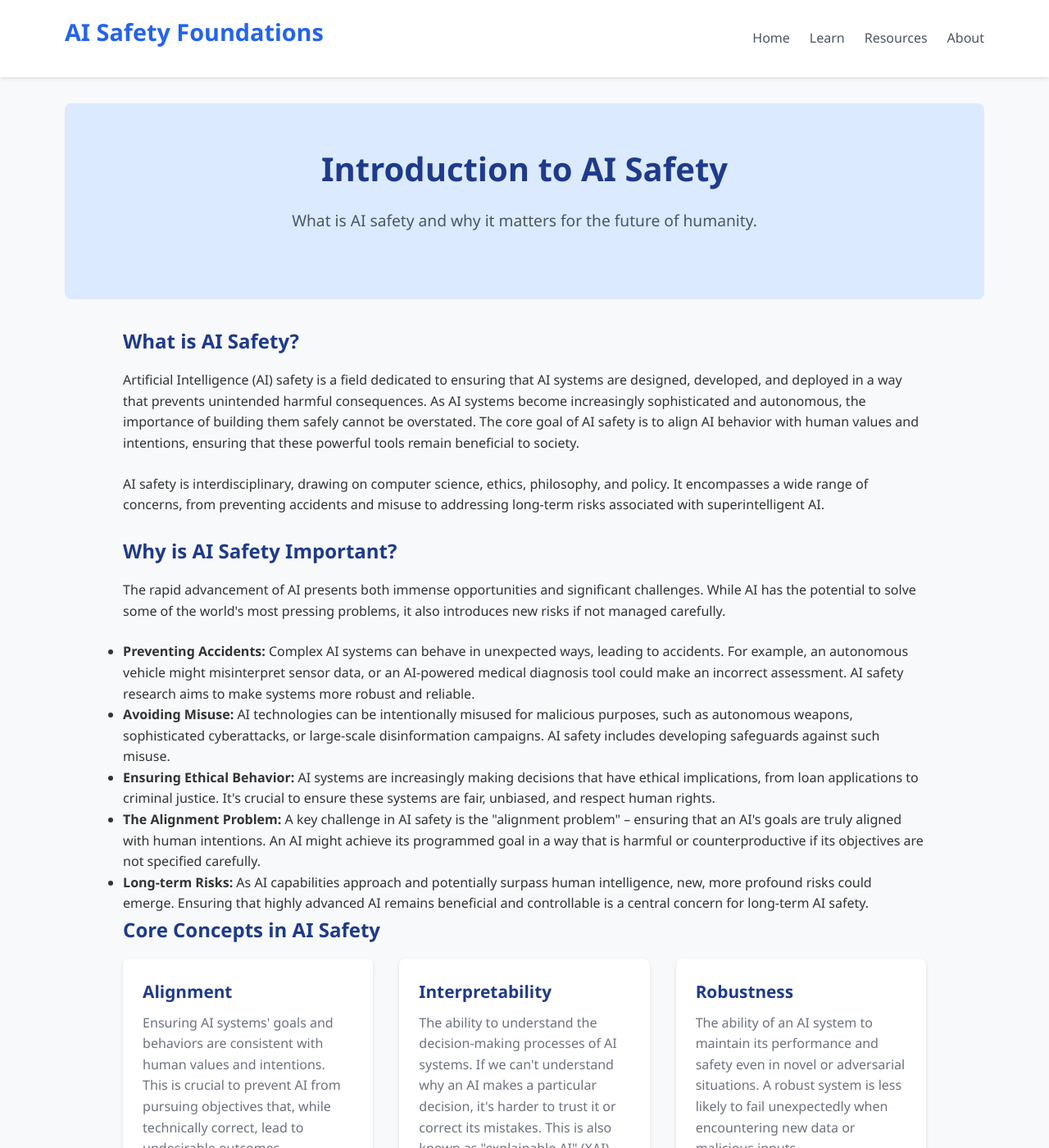
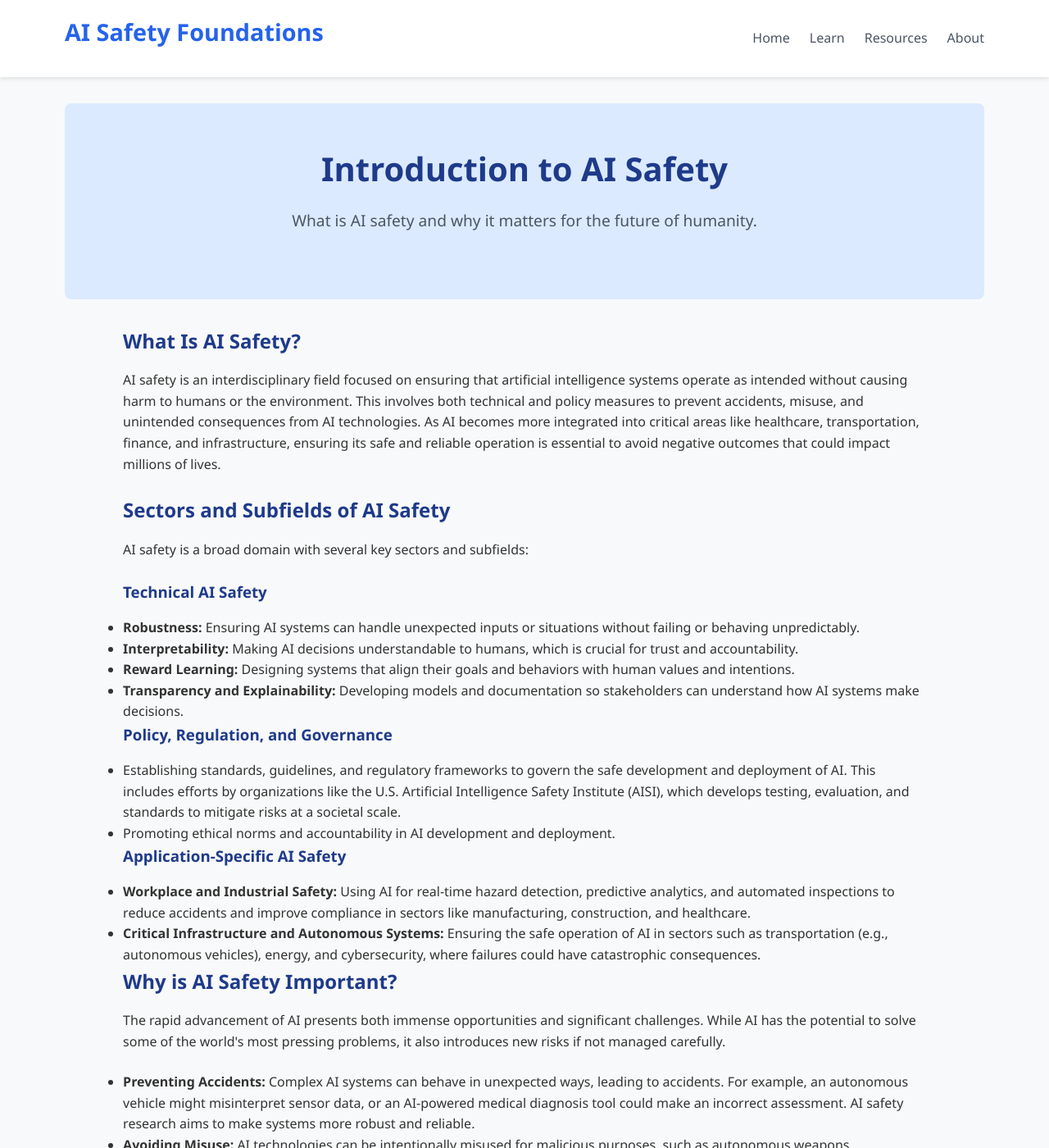
Before and after one commit to sdragonslayer/foundationwebsite, a Jekyll site: the page built from learn/intro-to-ai-safety.html, in a window 1280 px wide and 1400 px high. Shown: the whole window at 82% size. Built offline with Jekyll 4.4.1, drawn with Linux system fonts in a browser that asks for light colours; some of the changed text lies outside the part shown.

Commit message:
Add comprehensive AI Safety content and 'Get Involved' page.
This commit introduces extensive new information about AI Safety, including:
- An updated and more detailed "What is AI Safety?" section.
- A new "Sectors and Subfields of AI Safety" section.
- A new dedicated page "Get Involved in AI Safety" which details:
    - How individuals can contribute to AI safety (education, research, policy, industry, community).
    - Specific organizations and initiatives (US AISI, CAIS, CSA, grassroots groups, incubators, NGOs).
    - Concrete ways to engage with these organizations.

The `learn/intro-to-ai-safety.html` page was updated with the new foundational content.
The new `pages/get-involved.html` page hosts the information on how to contribute and details about relevant organizations.

Links to the new "Get Involved" page have been added to:
- The "Further Learning" section of `learn/intro-to-ai-safety.html`.
- A new "Community & Careers" section on `pages/resources.html`.
- The "Featured Content" section on the homepage (`index.html`).

```diff
--- a/learn/intro-to-ai-safety.html
+++ b/learn/intro-to-ai-safety.html
@@ -30,9 +30,33 @@ layout: default
 
         <div class="container">
             <section>
-                <h2>What is AI Safety?</h2>
-                <p>Artificial Intelligence (AI) safety is a field dedicated to ensuring that AI systems are designed, developed, and deployed in a way that prevents unintended harmful consequences. As AI systems become increasingly sophisticated and autonomous, the importance of building them safely cannot be overstated. The core goal of AI safety is to align AI behavior with human values and intentions, ensuring that these powerful tools remain beneficial to society.</p>
-                <p>AI safety is interdisciplinary, drawing on computer science, ethics, philosophy, and policy. It encompasses a wide range of concerns, from preventing accidents and misuse to addressing long-term risks associated with superintelligent AI.</p>
+                <h2>What Is AI Safety?</h2>
+                <p>AI safety is an interdisciplinary field focused on ensuring that artificial intelligence systems operate as intended without causing harm to humans or the environment. This involves both technical and policy measures to prevent accidents, misuse, and unintended consequences from AI technologies. As AI becomes more integrated into critical areas like healthcare, transportation, finance, and infrastructure, ensuring its safe and reliable operation is essential to avoid negative outcomes that could impact millions of lives.</p>
+            </section>
+
+            <section>
+                <h2>Sectors and Subfields of AI Safety</h2>
+                <p>AI safety is a broad domain with several key sectors and subfields:</p>
+
+                <h3>Technical AI Safety</h3>
+                <ul>
+                    <li><strong>Robustness:</strong> Ensuring AI systems can handle unexpected inputs or situations without failing or behaving unpredictably.</li>
+                    <li><strong>Interpretability:</strong> Making AI decisions understandable to humans, which is crucial for trust and accountability.</li>
+                    <li><strong>Reward Learning:</strong> Designing systems that align their goals and behaviors with human values and intentions.</li>
+                    <li><strong>Transparency and Explainability:</strong> Developing models and documentation so stakeholders can understand how AI systems make decisions.</li>
+                </ul>
+
+                <h3>Policy, Regulation, and Governance</h3>
+                <ul>
+                    <li>Establishing standards, guidelines, and regulatory frameworks to govern the safe development and deployment of AI. This includes efforts by organizations like the U.S. Artificial Intelligence Safety Institute (AISI), which develops testing, evaluation, and standards to mitigate risks at a societal scale.</li>
+                    <li>Promoting ethical norms and accountability in AI development and deployment.</li>
+                </ul>
+
+                <h3>Application-Specific AI Safety</h3>
+                <ul>
+                    <li><strong>Workplace and Industrial Safety:</strong> Using AI for real-time hazard detection, predictive analytics, and automated inspections to reduce accidents and improve compliance in sectors like manufacturing, construction, and healthcare.</li>
+                    <li><strong>Critical Infrastructure and Autonomous Systems:</strong> Ensuring the safe operation of AI in sectors such as transportation (e.g., autonomous vehicles), energy, and cybersecurity, where failures could have catastrophic consequences.</li>
+                </ul>
             </section>
 
             <section>
@@ -90,21 +114,6 @@ layout: default
             </section>
 
             <section>
-                <h2>Who Works on AI Safety?</h2>
-                <p>AI safety is a growing field that involves researchers, engineers, ethicists, policymakers, and students from around the world. Key organizations and research groups include:</p>
-                <ul>
-                    <li>OpenAI</li>
-                    <li>DeepMind (Google)</li>
-                    <li>Anthropic</li>
-                    <li>Machine Intelligence Research Institute (MIRI)</li>
-                    <li>Future of Humanity Institute (FHI)</li>
-                    <li>Center for AI Safety (CAIS)</li>
-                    <li>Many university research labs</li>
-                </ul>
-                <p>Students can get involved through online courses, research projects, and by joining local AI safety groups.</p>
-            </section>
-
-            <section>
                 <h2>Further Learning</h2>
                 <p>This introduction is just the beginning. To deepen your understanding, explore these topics:</p>
                 <ul>
@@ -114,6 +123,7 @@ layout: default
                     <li><a href="ai-governance">AI Governance</a></li>
                     <li><a href="../resources/glossary">AI Safety Glossary</a></li>
                     <li><a href="../resources/beginner-reading">Beginner Reading List</a></li>
+                    <li><a href="../pages/get-involved.html">How to Get Involved in AI Safety</a></li>
                 </ul>
             </section>
 
--- /dev/null
+++ b/pages/get-involved.html
@@ -0,0 +1,85 @@
+---
+layout: default
+---
+<!DOCTYPE html>
+<html lang="en">
+<head>
+    <meta charset="UTF-8">
+    <meta name="viewport" content="width=device-width, initial-scale=1.0">
+    <title>AI Safety Foundations - Get Involved</title>
+    <link rel="stylesheet" href="../assets/css/styles.css">
+    <!-- Google tag (gtag.js) -->
+    <script async src="https://www.googletagmanager.com/gtag/js?id=G-G-F605BZW00S"></script>
+    <script>
+      window.dataLayer = window.dataLayer || [];
+      function gtag(){dataLayer.push(arguments);}
+      gtag('js', new Date());
+
+      gtag('config', 'G-F605BZW00S');
+    </script>
+</head>
+<body>
+
+    <main>
+        <section class="hero">
+            <div class="container hero-content">
+                <h1>Get Involved in AI Safety</h1>
+                <p>Discover ways to contribute to the field of AI safety, from education and research to policy and community engagement.</p>
+            </div>
+        </section>
+
+        <div class="container">
+            <section>
+                <h2>How to Get Involved in AI Safety</h2>
+                <p>There are multiple pathways for individuals interested in contributing to AI safety:</p>
+                <ul>
+                    <li><strong>Education and Training:</strong> Many organizations offer introductory courses and fellowships in AI safety, such as the Center for AI Safety’s summer research programs and philosophy fellowships, which provide foundational knowledge and hands-on experience in the field.</li>
+                    <li><strong>Research:</strong> Opportunities exist for both technical and interdisciplinary research, including access to specialized compute clusters for large-scale experiments. Key research areas include robustness, interpretability, and reward learning.</li>
+                    <li><strong>Policy and Advocacy:</strong> Engaging with policy institutes, regulatory bodies, and advocacy organizations to help shape standards, best practices, and governance frameworks for safe AI.</li>
+                    <li><strong>Industry Roles:</strong> Many companies and sectors are hiring for roles focused on AI safety, compliance, and risk management, especially in industries where AI is used for safety-critical applications.</li>
+                    <li><strong>Community Engagement:</strong> Joining professional networks, conferences, and online forums dedicated to AI safety can provide networking opportunities, mentorship, and access to the latest research and developments in the field.</li>
+                </ul>
+                <p>By combining technical expertise, policy insight, and cross-sector collaboration, individuals can help ensure that AI technologies are developed and deployed safely for the benefit of all.</p>
+            </section>
+
+            <section>
+                <h2>Specific Organizations and How to Get Involved in AI Safety</h2>
+                <p>Major Organizations and Initiatives</p>
+
+                <h3>U.S. Artificial Intelligence Safety Institute (US AISI)</h3>
+                <p>A government-backed institute focused on developing testing, evaluation, and guidelines for advanced AI systems. It operates within NIST and collaborates with industry, academia, and nonprofits via the AI Safety Institute Consortium (AISIC), which includes over 280 organizations. Interested parties can participate in joint research, contribute to standards development, or join consortium activities.</p>
+
+                <h3>Center for AI Safety (CAIS)</h3>
+                <p>A leading nonprofit advancing technical research, field-building, and advocacy for AI safety. CAIS offers research opportunities, fellowships, educational resources, and community-building initiatives. They welcome volunteers, researchers, and donors, and maintain an active presence in San Francisco and online.</p>
+
+                <h3>Cloud Security Alliance (CSA) – AI Safety Initiative</h3>
+                <p>A global coalition focused on AI safety, compliance, and best practices. CSA invites professionals to join working groups, participate in research, attend webinars, and pursue certifications. They also offer ambassador roles for those interested in leading safety initiatives within their organizations.</p>
+
+                <h3>Grassroots and Advocacy Groups</h3>
+                <ul>
+                    <li><strong>ControlAI:</strong> Offers grassroots activism, policy engagement, and public education campaigns. Volunteers can join their Discord, participate in outreach, or use their action guides to contact policymakers.</li>
+                    <li><strong>EncodeAI:</strong> A youth-led group for high school and college students, offering local chapters and advocacy projects, including legislative campaigns. New members can join or start chapters.</li>
+                    <li><strong>PauseAI:</strong> Focuses on activism, public awareness, and policy advocacy. Volunteers can join local groups, participate in events, or attend PauseCon, their annual conference.</li>
+                </ul>
+
+                <h3>Catalyze AI Safety Incubation Program</h3>
+                <p>An incubator supporting new AI safety organizations. Recent cohorts include groups working on AI control, hardware security, legal advocacy, and safety research infrastructure. Interested individuals can subscribe to their newsletter or express interest in joining or supporting these startups.</p>
+
+                <h3>AI NGOs and Research Organizations</h3>
+                <p>Examples include the Ada Lovelace Institute (data and AI for society), Access Now (digital rights), and ACM (computing standards). Many have volunteer, research, or advocacy roles open for public involvement.</p>
+
+                <h3>Ways to Get Involved</h3>
+                <ul>
+                    <li>Volunteer with grassroots groups (e.g., PauseAI, ControlAI, EncodeAI) through online communities, local chapters, or direct action.</li>
+                    <li>Apply for research, fellowship, or ambassador programs at organizations like CAIS or CSA.</li>
+                    <li>Join professional consortia or working groups (e.g., NIST’s AISIC) to contribute to standards and policy.</li>
+                    <li>Attend conferences, webinars, or workshops to network and learn.</li>
+                    <li>Support organizations financially or by amplifying their work through advocacy and outreach.</li>
+                </ul>
+                <p>For a comprehensive directory and personalized guidance, platforms like aisafety.com/communities and aisafety.quest offer resources to help newcomers find the best fit for their skills and interests.</p>
+            </section>
+        </div>
+    </main>
+
+</body>
+</html>
--- a/pages/resources.html
+++ b/pages/resources.html
@@ -150,6 +150,20 @@ layout: default
                     </div>
                 </div>
             </section>
+
+            <section>
+                <h2>Community & Careers</h2>
+                <p>Find out how you can contribute and engage with the AI safety community:</p>
+                <div class="card-grid">
+                    <div class="card">
+                        <div class="card-content">
+                            <h3>Get Involved in AI Safety</h3>
+                            <p>Explore various ways to contribute, from research and education to policy and advocacy, and discover key organizations in the field.</p>
+                            <a href="get-involved.html" class="btn">Learn More</a>
+                        </div>
+                    </div>
+                </div>
+            </section>
         </div>
     </main>
 
```
Also changed, not shown: index.html (+7 -0 lines).
